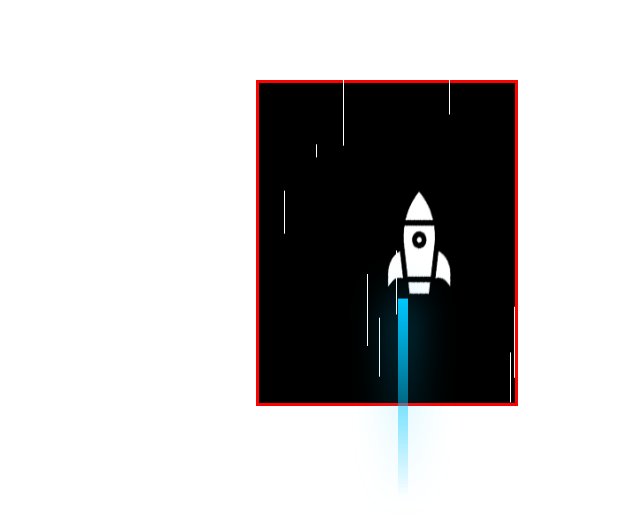
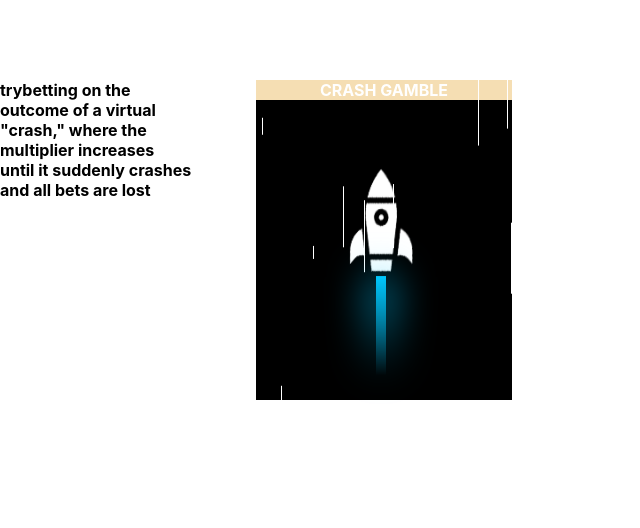
Before and after one commit to ivanyordanovgt/Brainzone, a React (Create React App) app in the folder brainzone/: page /odds-trainer in a window 1280 px wide. Shown: the top 528 px of the page, without its empty margins (0-640 px from the left). Built offline with nearby package versions, Linux system fonts and the light colour scheme.

Commit message:
Adding message div next to rocket animation

```diff
--- a/brainzone/src/components/OddsTrainer/OddsTrainer.js
+++ b/brainzone/src/components/OddsTrainer/OddsTrainer.js
@@ -11,7 +11,12 @@ export const OddsTrainer = () => {
 
     return (
         <>
+        <div className={styles.rocketGameWrapper}>
+        <div className={styles.rocketGameInfo}>
+            <h1> trybetting on the outcome of a virtual "crash," where the multiplier increases until it suddenly crashes and all bets are lost</h1>
+        </div>
         <div className={styles.rocketWrapper}>
+            <h1>CRASH GAMBLE</h1>
           <div className={styles.rocketDiv}>
                     {[...Array(20).keys()].map(() => {
                         let x = Math.floor(Math.random() * window.innerWidth*0.27)
@@ -29,6 +34,8 @@ export const OddsTrainer = () => {
                     </div>
                 </div>
             </div>
+        </div>
+
         </>
     )
 }
--- a/brainzone/src/components/OddsTrainer/oddsTrainer.module.css
+++ b/brainzone/src/components/OddsTrainer/oddsTrainer.module.css
@@ -35,18 +35,18 @@
 }
 
 .rocket {
-    margin-top: 13vh;
-    margin-left: 10vw;
+    margin-top: 8vh;
+    margin-left: 7.3vw;
 }
 
 .rocket::before{
     content: '';
     position: absolute;
-    bottom: -200px;
-    left: 12.6%;
+    bottom: -100px;
+    left: 19.5%;
     transform: translateX(-50%);
     width: 10px;
-    height: 200px;
+    height: 100px;
     background: linear-gradient(rgb(0, 200, 255), transparent);
 
 }
@@ -56,11 +56,11 @@
 .rocket::after{
     content: '';
     position: absolute;
-    bottom: -200px;
-    left: 12.8%;
+    bottom: -100px;
+    left: 19.5%;
     transform: translateX(-50%);
-    width: 10px;
-    height: 200px;
+    width: 20px;
+    height: 100px;
     background: linear-gradient(rgb(0, 200, 255), transparent);
     filter: blur(20px)
 }
@@ -74,11 +74,20 @@
 
 .rocketWrapper {
     position: relative;
+    float: left;
     width: 20%;
     height: 40vh;
-    border: 3px solid red;
     background-color: black;
-    margin-left: 20vw;
+    margin-left: 5vw;
+
+}
+
+.rocketGameInfo {
+    float: left;
+    width: 15vw ;
+}
+
+.rocketGameWrapper {
     margin-top: 10vh;
 
 }
@@ -94,3 +103,10 @@
         transform: translateY(70vh);
      }
 }
+
+.rocketWrapper h1 {
+    color: white;
+    text-align: center;
+    width: 100%;
+    background-color: wheat;
+}
```
